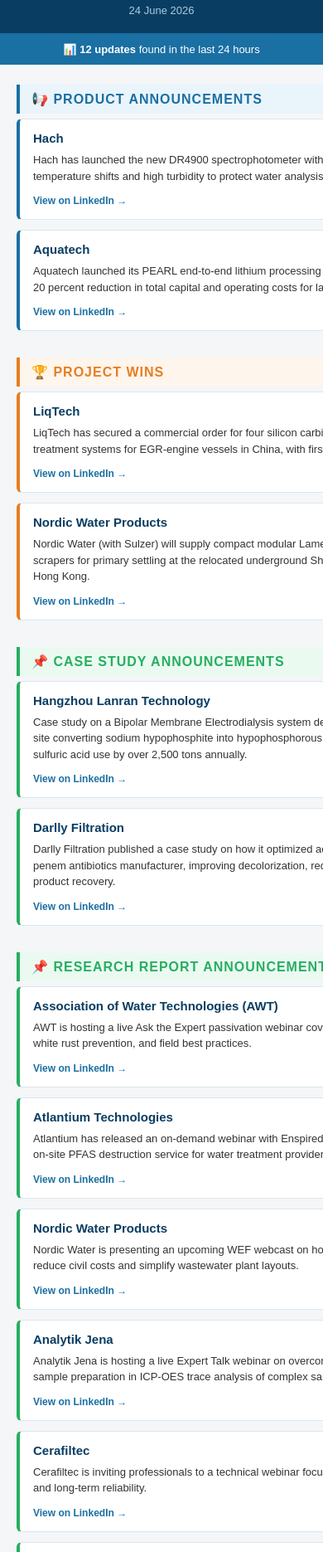
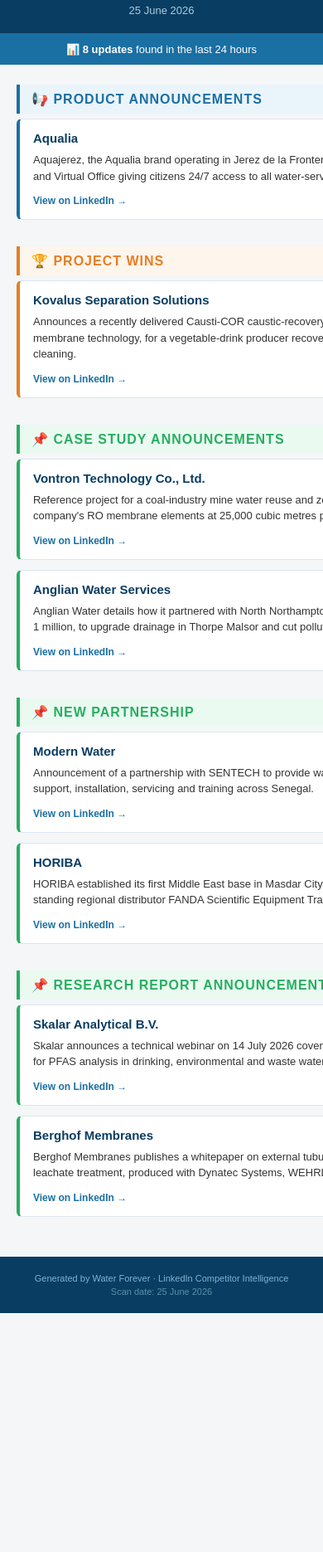
Before and after one commit to ourmaninparis-prog/v-linkedin-rss, a plain HTML site: page index.html in a window 390 px wide. Shown: the part 117-1988 px from the top of the page at 83% size. After the commit the page ends 1700 px from the top, so only its background shows below. Drawn offline with Linux system fonts and the light colour scheme.

Commit message:
newsletter: 2026-06-25

```diff
--- a/index.html
+++ b/index.html
@@ -13,7 +13,7 @@
     <td align="center" bgcolor="#0a3d62" style="padding:32px 20px 20px; background-color:#0a3d62;">
       <div style="font-size:11px;color:#7fb3d3;letter-spacing:3px;font-variant:small-caps;text-transform:uppercase;margin-bottom:6px;">Water Forever</div>
       <div style="font-size:28px;font-weight:bold;color:#ffffff;letter-spacing:1px;">LinkedIn Competitor Feed</div>
-      <div style="font-size:13px;color:#a8cde0;margin-top:8px;">24 June 2026</div>
+      <div style="font-size:13px;color:#a8cde0;margin-top:8px;">25 June 2026</div>
     </td>
   </tr>
 </table>
@@ -22,7 +22,7 @@
 <table width="100%" cellpadding="0" cellspacing="0">
   <tr>
     <td align="center" bgcolor="#1a6fa3" style="padding:10px 20px; background-color:#1a6fa3;">
-      <span style="font-size:13px;color:#ffffff;">📊 <strong>12 updates</strong> found in the last 24 hours</span>
+      <span style="font-size:13px;color:#ffffff;">📊 <strong>8 updates</strong> found in the last 24 hours</span>
     </td>
   </tr>
 </table>
@@ -46,30 +46,12 @@
         <td style="padding:14px 16px;">
           <table width="100%" cellpadding="0" cellspacing="0">
             <tr>
-              <td data-field="company" style="font-size:15px;font-weight:bold;color:#0a3d62;">Hach</td>
-              <td data-field="pub-date" align="right" style="font-size:11px;color:#888888;">23 Jun 2026</td>
+              <td data-field="company" style="font-size:15px;font-weight:bold;color:#0a3d62;">Aqualia</td>
+              <td data-field="pub-date" align="right" style="font-size:11px;color:#888888;">25 Jun 2026</td>
             </tr>
           </table>
-          <p data-field="summary" style="margin:8px 0 10px;font-size:13px;color:#333333;line-height:1.5;">Hach has launched the new DR4900 spectrophotometer with advanced diagnostics that flag temperature shifts and high turbidity to protect water analysis results.</p>
-          <a data-field="link" href="https://www.linkedin.com/feed/update/urn:li:activity:7475170933264048128/" style="font-size:12px;color:#1a6fa3;text-decoration:none;font-weight:bold;">View on LinkedIn →</a>
-        </td>
-      </tr>
-    </table>
-  </td>
-</tr>
-<tr data-type="article" data-category="New product">
-  <td style="padding:0 0 12px 0;">
-    <table width="100%" cellpadding="0" cellspacing="0" style="background:#ffffff;border-radius:6px;border:1px solid #dce6ee;border-left:4px solid #1a6fa3;">
-      <tr>
-        <td style="padding:14px 16px;">
-          <table width="100%" cellpadding="0" cellspacing="0">
-            <tr>
-              <td data-field="company" style="font-size:15px;font-weight:bold;color:#0a3d62;">Aquatech</td>
-              <td data-field="pub-date" align="right" style="font-size:11px;color:#888888;">23 Jun 2026</td>
-            </tr>
-          </table>
-          <p data-field="summary" style="margin:8px 0 10px;font-size:13px;color:#333333;line-height:1.5;">Aquatech launched its PEARL end-to-end lithium processing technology platform, claiming over 20 percent reduction in total capital and operating costs for large-scale lithium deployment.</p>
-          <a data-field="link" href="https://www.linkedin.com/feed/update/urn:li:ugcPost:7475234813147398144/" style="font-size:12px;color:#1a6fa3;text-decoration:none;font-weight:bold;">View on LinkedIn →</a>
+          <p data-field="summary" style="margin:8px 0 10px;font-size:13px;color:#333333;line-height:1.5;">Aquajerez, the Aqualia brand operating in Jerez de la Frontera, has launched a new mobile app and Virtual Office giving citizens 24/7 access to all water-service procedures.</p>
+          <a data-field="link" href="https://www.linkedin.com/feed/update/urn:li:activity:7475858469481320448/" style="font-size:12px;color:#1a6fa3;text-decoration:none;font-weight:bold;">View on LinkedIn →</a>
         </td>
       </tr>
     </table>
@@ -90,30 +72,12 @@
         <td style="padding:14px 16px;">
           <table width="100%" cellpadding="0" cellspacing="0">
             <tr>
-              <td data-field="company" style="font-size:15px;font-weight:bold;color:#0a3d62;">LiqTech</td>
-              <td data-field="pub-date" align="right" style="font-size:11px;color:#888888;">23 Jun 2026</td>
-            </tr>
-          </table>
-          <p data-field="summary" style="margin:8px 0 10px;font-size:13px;color:#333333;line-height:1.5;">LiqTech has secured a commercial order for four silicon carbide membrane marine water treatment systems for EGR-engine vessels in China, with first delivery in Q4 2026.</p>
-          <a data-field="link" href="https://www.linkedin.com/feed/update/urn:li:activity:7475172161675046912/" style="font-size:12px;color:#1a6fa3;text-decoration:none;font-weight:bold;">View on LinkedIn →</a>
-        </td>
-      </tr>
-    </table>
-  </td>
-</tr>
-<tr data-type="article" data-category="New project win">
-  <td style="padding:0 0 12px 0;">
-    <table width="100%" cellpadding="0" cellspacing="0" style="background:#ffffff;border-radius:6px;border:1px solid #dce6ee;border-left:4px solid #e67e22;">
-      <tr>
-        <td style="padding:14px 16px;">
-          <table width="100%" cellpadding="0" cellspacing="0">
-            <tr>
-              <td data-field="company" style="font-size:15px;font-weight:bold;color:#0a3d62;">Nordic Water Products</td>
+              <td data-field="company" style="font-size:15px;font-weight:bold;color:#0a3d62;">Kovalus Separation Solutions</td>
               <td data-field="pub-date" align="right" style="font-size:11px;color:#888888;">24 Jun 2026</td>
             </tr>
           </table>
-          <p data-field="summary" style="margin:8px 0 10px;font-size:13px;color:#333333;line-height:1.5;">Nordic Water (with Sulzer) will supply compact modular Lamella LPS plate packs and sludge scrapers for primary settling at the relocated underground Sha Tin sewage treatment works in Hong Kong.</p>
-          <a data-field="link" href="https://www.linkedin.com/feed/update/urn:li:activity:7475397318804934657/" style="font-size:12px;color:#1a6fa3;text-decoration:none;font-weight:bold;">View on LinkedIn →</a>
+          <p data-field="summary" style="margin:8px 0 10px;font-size:13px;color:#333333;line-height:1.5;">Announces a recently delivered Causti-COR caustic-recovery system, powered by SelRO membrane technology, for a vegetable-drink producer recovering caustic from CIP sterilizer cleaning.</p>
+          <a data-field="link" href="https://www.linkedin.com/feed/update/urn:li:activity:7475562826883936258/" style="font-size:12px;color:#1a6fa3;text-decoration:none;font-weight:bold;">View on LinkedIn →</a>
         </td>
       </tr>
     </table>
@@ -134,12 +98,12 @@
         <td style="padding:14px 16px;">
           <table width="100%" cellpadding="0" cellspacing="0">
             <tr>
-              <td data-field="company" style="font-size:15px;font-weight:bold;color:#0a3d62;">Hangzhou Lanran Technology</td>
-              <td data-field="pub-date" align="right" style="font-size:11px;color:#888888;">24 Jun 2026</td>
+              <td data-field="company" style="font-size:15px;font-weight:bold;color:#0a3d62;">Vontron Technology Co., Ltd.</td>
+              <td data-field="pub-date" align="right" style="font-size:11px;color:#888888;">25 Jun 2026</td>
             </tr>
           </table>
-          <p data-field="summary" style="margin:8px 0 10px;font-size:13px;color:#333333;line-height:1.5;">Case study on a Bipolar Membrane Electrodialysis system deployed at a Zhangjiagang chemical site converting sodium hypophosphite into hypophosphorous acid and sodium hydroxide, cutting sulfuric acid use by over 2,500 tons annually.</p>
-          <a data-field="link" href="https://www.linkedin.com/feed/update/urn:li:activity:7475381306076332032/" style="font-size:12px;color:#1a6fa3;text-decoration:none;font-weight:bold;">View on LinkedIn →</a>
+          <p data-field="summary" style="margin:8px 0 10px;font-size:13px;color:#333333;line-height:1.5;">Reference project for a coal-industry mine water reuse and zero liquid discharge system using the company&#x27;s RO membrane elements at 25,000 cubic metres per day.</p>
+          <a data-field="link" href="https://www.linkedin.com/feed/update/urn:li:activity:7475791984310308864/" style="font-size:12px;color:#1a6fa3;text-decoration:none;font-weight:bold;">View on LinkedIn →</a>
         </td>
       </tr>
     </table>
@@ -152,12 +116,56 @@
         <td style="padding:14px 16px;">
           <table width="100%" cellpadding="0" cellspacing="0">
             <tr>
-              <td data-field="company" style="font-size:15px;font-weight:bold;color:#0a3d62;">Darlly Filtration</td>
-              <td data-field="pub-date" align="right" style="font-size:11px;color:#888888;">24 Jun 2026</td>
+              <td data-field="company" style="font-size:15px;font-weight:bold;color:#0a3d62;">Anglian Water Services</td>
+              <td data-field="pub-date" align="right" style="font-size:11px;color:#888888;">25 Jun 2026</td>
             </tr>
           </table>
-          <p data-field="summary" style="margin:8px 0 10px;font-size:13px;color:#333333;line-height:1.5;">Darlly Filtration published a case study on how it optimized activated carbon depth filtration for a penem antibiotics manufacturer, improving decolorization, reducing endotoxins and boosting product recovery.</p>
-          <a data-field="link" href="https://www.linkedin.com/feed/update/urn:li:activity:7475423797811064832/" style="font-size:12px;color:#1a6fa3;text-decoration:none;font-weight:bold;">View on LinkedIn →</a>
+          <p data-field="summary" style="margin:8px 0 10px;font-size:13px;color:#333333;line-height:1.5;">Anglian Water details how it partnered with North Northamptonshire Council, investing over GBP 1 million, to upgrade drainage in Thorpe Malsor and cut pollution risk during heavy rainfall.</p>
+          <a data-field="link" href="https://www.linkedin.com/feed/update/urn:li:activity:7475850809164087297/" style="font-size:12px;color:#1a6fa3;text-decoration:none;font-weight:bold;">View on LinkedIn →</a>
+        </td>
+      </tr>
+    </table>
+  </td>
+</tr>
+<tr data-type="spacer"><td style="padding:0 0 20px 0;"></td></tr>
+<tr data-type="heading" data-category="New partnership">
+  <td style="padding:0 0 6px 0;">
+    <div style="border-left:4px solid #27ae60;padding:8px 14px;background:#eafaf1;border-radius:0 4px 4px 0;">
+      <span style="font-size:16px;font-weight:bold;color:#27ae60;text-transform:uppercase;letter-spacing:1px;">📌 New partnership</span>
+    </div>
+  </td>
+</tr>
+<tr data-type="article" data-category="New partnership">
+  <td style="padding:0 0 12px 0;">
+    <table width="100%" cellpadding="0" cellspacing="0" style="background:#ffffff;border-radius:6px;border:1px solid #dce6ee;border-left:4px solid #27ae60;">
+      <tr>
+        <td style="padding:14px 16px;">
+          <table width="100%" cellpadding="0" cellspacing="0">
+            <tr>
+              <td data-field="company" style="font-size:15px;font-weight:bold;color:#0a3d62;">Modern Water</td>
+              <td data-field="pub-date" align="right" style="font-size:11px;color:#888888;">25 Jun 2026</td>
+            </tr>
+          </table>
+          <p data-field="summary" style="margin:8px 0 10px;font-size:13px;color:#333333;line-height:1.5;">Announcement of a partnership with SENTECH to provide water-quality monitoring technical support, installation, servicing and training across Senegal.</p>
+          <a data-field="link" href="https://www.linkedin.com/feed/update/urn:li:activity:7475789887900835840/" style="font-size:12px;color:#1a6fa3;text-decoration:none;font-weight:bold;">View on LinkedIn →</a>
+        </td>
+      </tr>
+    </table>
+  </td>
+</tr>
+<tr data-type="article" data-category="New partnership">
+  <td style="padding:0 0 12px 0;">
+    <table width="100%" cellpadding="0" cellspacing="0" style="background:#ffffff;border-radius:6px;border:1px solid #dce6ee;border-left:4px solid #27ae60;">
+      <tr>
+        <td style="padding:14px 16px;">
+          <table width="100%" cellpadding="0" cellspacing="0">
+            <tr>
+              <td data-field="company" style="font-size:15px;font-weight:bold;color:#0a3d62;">HORIBA</td>
+              <td data-field="pub-date" align="right" style="font-size:11px;color:#888888;">25 Jun 2026</td>
+            </tr>
+          </table>
+          <p data-field="summary" style="margin:8px 0 10px;font-size:13px;color:#333333;line-height:1.5;">HORIBA established its first Middle East base in Masdar City UAE and agreed to acquire its long-standing regional distributor FANDA Scientific Equipment Trading.</p>
+          <a data-field="link" href="https://www.linkedin.com/feed/update/urn:li:activity:7475735327236698112/" style="font-size:12px;color:#1a6fa3;text-decoration:none;font-weight:bold;">View on LinkedIn →</a>
         </td>
       </tr>
     </table>
@@ -178,84 +186,12 @@
         <td style="padding:14px 16px;">
           <table width="100%" cellpadding="0" cellspacing="0">
             <tr>
-              <td data-field="company" style="font-size:15px;font-weight:bold;color:#0a3d62;">Association of Water Technologies (AWT)</td>
-              <td data-field="pub-date" align="right" style="font-size:11px;color:#888888;">23 Jun 2026</td>
+              <td data-field="company" style="font-size:15px;font-weight:bold;color:#0a3d62;">Skalar Analytical B.V.</td>
+              <td data-field="pub-date" align="right" style="font-size:11px;color:#888888;">25 Jun 2026</td>
             </tr>
           </table>
-          <p data-field="summary" style="margin:8px 0 10px;font-size:13px;color:#333333;line-height:1.5;">AWT is hosting a live Ask the Expert passivation webinar covering its new Passivation Fact Sheet, white rust prevention, and field best practices.</p>
-          <a data-field="link" href="https://www.linkedin.com/feed/update/urn:li:activity:7475203472691347456/" style="font-size:12px;color:#1a6fa3;text-decoration:none;font-weight:bold;">View on LinkedIn →</a>
-        </td>
-      </tr>
-    </table>
-  </td>
-</tr>
-<tr data-type="article" data-category="Research report announcements">
-  <td style="padding:0 0 12px 0;">
-    <table width="100%" cellpadding="0" cellspacing="0" style="background:#ffffff;border-radius:6px;border:1px solid #dce6ee;border-left:4px solid #27ae60;">
-      <tr>
-        <td style="padding:14px 16px;">
-          <table width="100%" cellpadding="0" cellspacing="0">
-            <tr>
-              <td data-field="company" style="font-size:15px;font-weight:bold;color:#0a3d62;">Atlantium Technologies</td>
-              <td data-field="pub-date" align="right" style="font-size:11px;color:#888888;">23 Jun 2026</td>
-            </tr>
-          </table>
-          <p data-field="summary" style="margin:8px 0 10px;font-size:13px;color:#333333;line-height:1.5;">Atlantium has released an on-demand webinar with Enspired Solutions on building a profitable on-site PFAS destruction service for water treatment providers.</p>
-          <a data-field="link" href="https://www.linkedin.com/feed/update/urn:li:activity:7475178352379576321/" style="font-size:12px;color:#1a6fa3;text-decoration:none;font-weight:bold;">View on LinkedIn →</a>
-        </td>
-      </tr>
-    </table>
-  </td>
-</tr>
-<tr data-type="article" data-category="Research report announcements">
-  <td style="padding:0 0 12px 0;">
-    <table width="100%" cellpadding="0" cellspacing="0" style="background:#ffffff;border-radius:6px;border:1px solid #dce6ee;border-left:4px solid #27ae60;">
-      <tr>
-        <td style="padding:14px 16px;">
-          <table width="100%" cellpadding="0" cellspacing="0">
-            <tr>
-              <td data-field="company" style="font-size:15px;font-weight:bold;color:#0a3d62;">Nordic Water Products</td>
-              <td data-field="pub-date" align="right" style="font-size:11px;color:#888888;">23 Jun 2026</td>
-            </tr>
-          </table>
-          <p data-field="summary" style="margin:8px 0 10px;font-size:13px;color:#333333;line-height:1.5;">Nordic Water is presenting an upcoming WEF webcast on how smarter filtration design can reduce civil costs and simplify wastewater plant layouts.</p>
-          <a data-field="link" href="https://www.linkedin.com/feed/update/urn:li:activity:7475177936044830720/" style="font-size:12px;color:#1a6fa3;text-decoration:none;font-weight:bold;">View on LinkedIn →</a>
-        </td>
-      </tr>
-    </table>
-  </td>
-</tr>
-<tr data-type="article" data-category="Research report announcements">
-  <td style="padding:0 0 12px 0;">
-    <table width="100%" cellpadding="0" cellspacing="0" style="background:#ffffff;border-radius:6px;border:1px solid #dce6ee;border-left:4px solid #27ae60;">
-      <tr>
-        <td style="padding:14px 16px;">
-          <table width="100%" cellpadding="0" cellspacing="0">
-            <tr>
-              <td data-field="company" style="font-size:15px;font-weight:bold;color:#0a3d62;">Analytik Jena</td>
-              <td data-field="pub-date" align="right" style="font-size:11px;color:#888888;">23 Jun 2026</td>
-            </tr>
-          </table>
-          <p data-field="summary" style="margin:8px 0 10px;font-size:13px;color:#333333;line-height:1.5;">Analytik Jena is hosting a live Expert Talk webinar on overcoming matrix effects and optimizing sample preparation in ICP-OES trace analysis of complex samples.</p>
-          <a data-field="link" href="https://www.linkedin.com/feed/update/urn:li:activity:7475173863320875008/" style="font-size:12px;color:#1a6fa3;text-decoration:none;font-weight:bold;">View on LinkedIn →</a>
-        </td>
-      </tr>
-    </table>
-  </td>
-</tr>
-<tr data-type="article" data-category="Research report announcements">
-  <td style="padding:0 0 12px 0;">
-    <table width="100%" cellpadding="0" cellspacing="0" style="background:#ffffff;border-radius:6px;border:1px solid #dce6ee;border-left:4px solid #27ae60;">
-      <tr>
-        <td style="padding:14px 16px;">
-          <table width="100%" cellpadding="0" cellspacing="0">
-            <tr>
-              <td data-field="company" style="font-size:15px;font-weight:bold;color:#0a3d62;">Cerafiltec</td>
-              <td data-field="pub-date" align="right" style="font-size:11px;color:#888888;">23 Jun 2026</td>
-            </tr>
-          </table>
-          <p data-field="summary" style="margin:8px 0 10px;font-size:13px;color:#333333;line-height:1.5;">Cerafiltec is inviting professionals to a technical webinar focused on water treatment performance and long-term reliability.</p>
-          <a data-field="link" href="https://www.linkedin.com/feed/update/urn:li:activity:7475207989440925696/" style="font-size:12px;color:#1a6fa3;text-decoration:none;font-weight:bold;">View on LinkedIn →</a>
+          <p data-field="summary" style="margin:8px 0 10px;font-size:13px;color:#333333;line-height:1.5;">Skalar announces a technical webinar on 14 July 2026 covering automated SPE-based workflows for PFAS analysis in drinking, environmental and waste water.</p>
+          <a data-field="link" href="https://www.linkedin.com/feed/update/urn:li:ugcPost:7475837972463124480/" style="font-size:12px;color:#1a6fa3;text-decoration:none;font-weight:bold;">View on LinkedIn →</a>
         </td>
       </tr>
     </table>
@@ -268,12 +204,12 @@
         <td style="padding:14px 16px;">
           <table width="100%" cellpadding="0" cellspacing="0">
             <tr>
-              <td data-field="company" style="font-size:15px;font-weight:bold;color:#0a3d62;">DuPont Water Solutions</td>
-              <td data-field="pub-date" align="right" style="font-size:11px;color:#888888;">24 Jun 2026</td>
+              <td data-field="company" style="font-size:15px;font-weight:bold;color:#0a3d62;">Berghof Membranes</td>
+              <td data-field="pub-date" align="right" style="font-size:11px;color:#888888;">25 Jun 2026</td>
             </tr>
           </table>
-          <p data-field="summary" style="margin:8px 0 10px;font-size:13px;color:#333333;line-height:1.5;">DuPont Water Solutions has made its technical webinar on Direct Lithium Extraction available on demand, covering an end-to-end data-driven approach to recovering more value from brine.</p>
-          <a data-field="link" href="https://www.linkedin.com/feed/update/urn:li:activity:7475469028451504130/" style="font-size:12px;color:#1a6fa3;text-decoration:none;font-weight:bold;">View on LinkedIn →</a>
+          <p data-field="summary" style="margin:8px 0 10px;font-size:13px;color:#333333;line-height:1.5;">Berghof Membranes publishes a whitepaper on external tubular MBR solutions for landfill leachate treatment, produced with Dynatec Systems, WEHRLE and Ovive.</p>
+          <a data-field="link" href="https://www.linkedin.com/feed/update/urn:li:activity:7475835220039131136/" style="font-size:12px;color:#1a6fa3;text-decoration:none;font-weight:bold;">View on LinkedIn →</a>
         </td>
       </tr>
     </table>
@@ -289,7 +225,7 @@
   <tr>
     <td align="center" bgcolor="#0a3d62" style="padding:20px; background-color:#0a3d62;">
       <div style="font-size:11px;color:#7fb3d3;">Generated by Water Forever · LinkedIn Competitor Intelligence</div>
-      <div style="font-size:11px;color:#5a8fa8;margin-top:4px;">Scan date: 24 June 2026</div>
+      <div style="font-size:11px;color:#5a8fa8;margin-top:4px;">Scan date: 25 June 2026</div>
     </td>
   </tr>
 </table>
```
